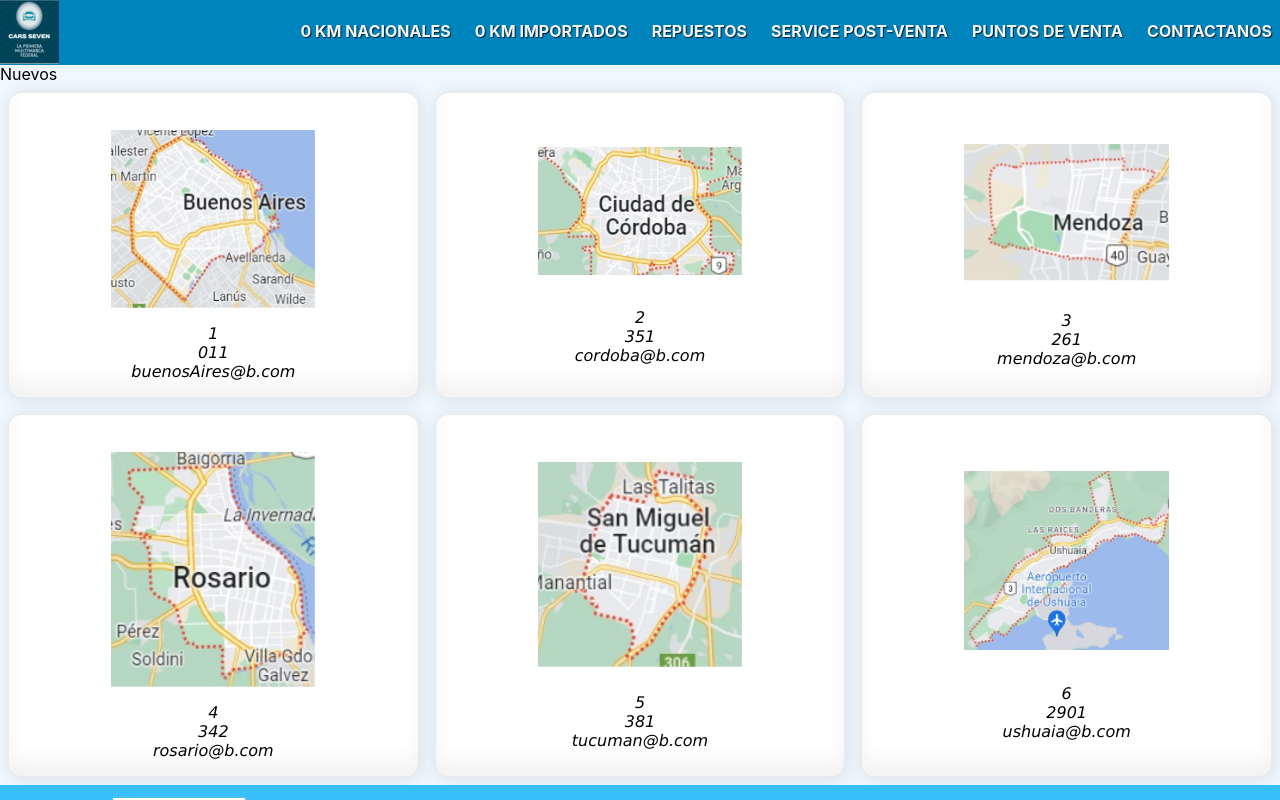
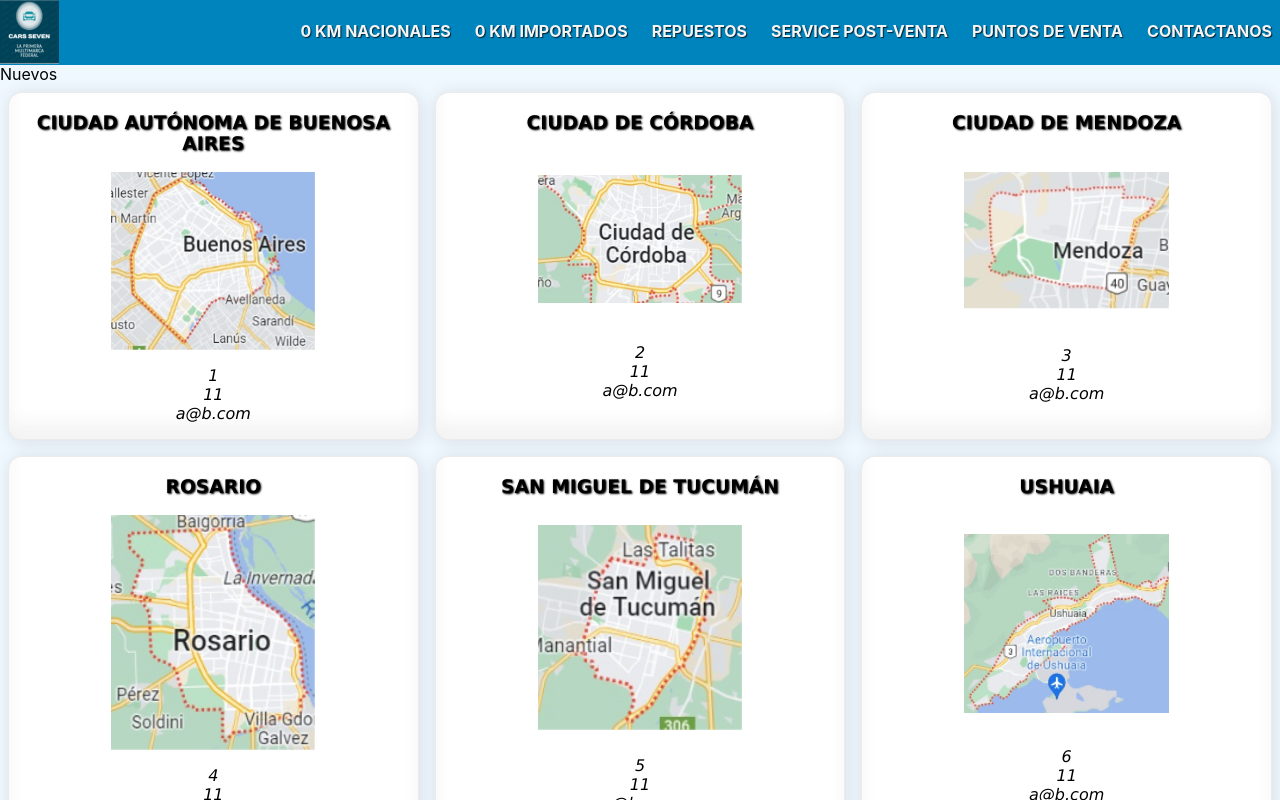
Before and after one commit to daro-asecas/Grupo7, a React (Create React App) app: page /nosotros in a window 1280 px wide. Shown: the top 800 px of the page. Built offline with nearby package versions, Linux system fonts and the light colour scheme.

Commit message:
Update Nosotros.jsx

```diff
--- a/src/components/routes/Nosotros.jsx
+++ b/src/components/routes/Nosotros.jsx
@@ -5,7 +5,7 @@ export function CardPuntosDeVenta(props) {
     return (
       <>
       <div className="cardHome">
-          <h3>{props.categoria}</h3>
+          <h3>{props.ubicacion}</h3>
           <img className="imgHome" src={props.img} />
             <p>
                 {props.direccion} <br />
@@ -29,45 +29,51 @@ export function Nosotros() {
 
 
             <CardPuntosDeVenta
+                        ubicacion="CIUDAD AUTÓNOMA DE BUENOSA AIRES"
                         img="/ubicaciones/bsas.png"
                         direccion="1"
-                        Wsp="011"
-                        mail="buenosAires@b.com"
+                        Wsp="11"
+                        mail="a@b.com"
             />
 
             <CardPuntosDeVenta
+                        ubicacion="CIUDAD DE CÓRDOBA"
                         img="/ubicaciones/cordoba.png"
                         direccion="2"
-                        Wsp="351"
-                        mail="cordoba@b.com"
+                        Wsp="11"
+                        mail="a@b.com"
             />
 
             <CardPuntosDeVenta
+                        ubicacion="CIUDAD DE MENDOZA"
                         img="/ubicaciones/mendoza.png"
                         direccion="3"
-                        Wsp="261"
-                        mail="mendoza@b.com"
+                        Wsp="11"
+                        mail="a@b.com"
             />
 
             <CardPuntosDeVenta
+                        ubicacion="ROSARIO"
                         img="/ubicaciones/rosario.png"
                         direccion="4"
-                        Wsp="342"
-                        mail="rosario@b.com"
+                        Wsp="11"
+                        mail="a@b.com"
             />
 
             <CardPuntosDeVenta
+                        ubicacion="SAN MIGUEL DE TUCUMÁN"
                         img="/ubicaciones/tucuman.png"
                         direccion="5"
-                        Wsp="381"
-                        mail="tucuman@b.com"
+                        Wsp="11"
+                        mail="a@b.com"
             />
 
             <CardPuntosDeVenta
+                        ubicacion="USHUAIA"
                         img="/ubicaciones/ushuaia.png"
                         direccion="6"
-                        Wsp="2901"
-                        mail="ushuaia@b.com"
+                        Wsp="11"
+                        mail="a@b.com"
             />
 
 
```
